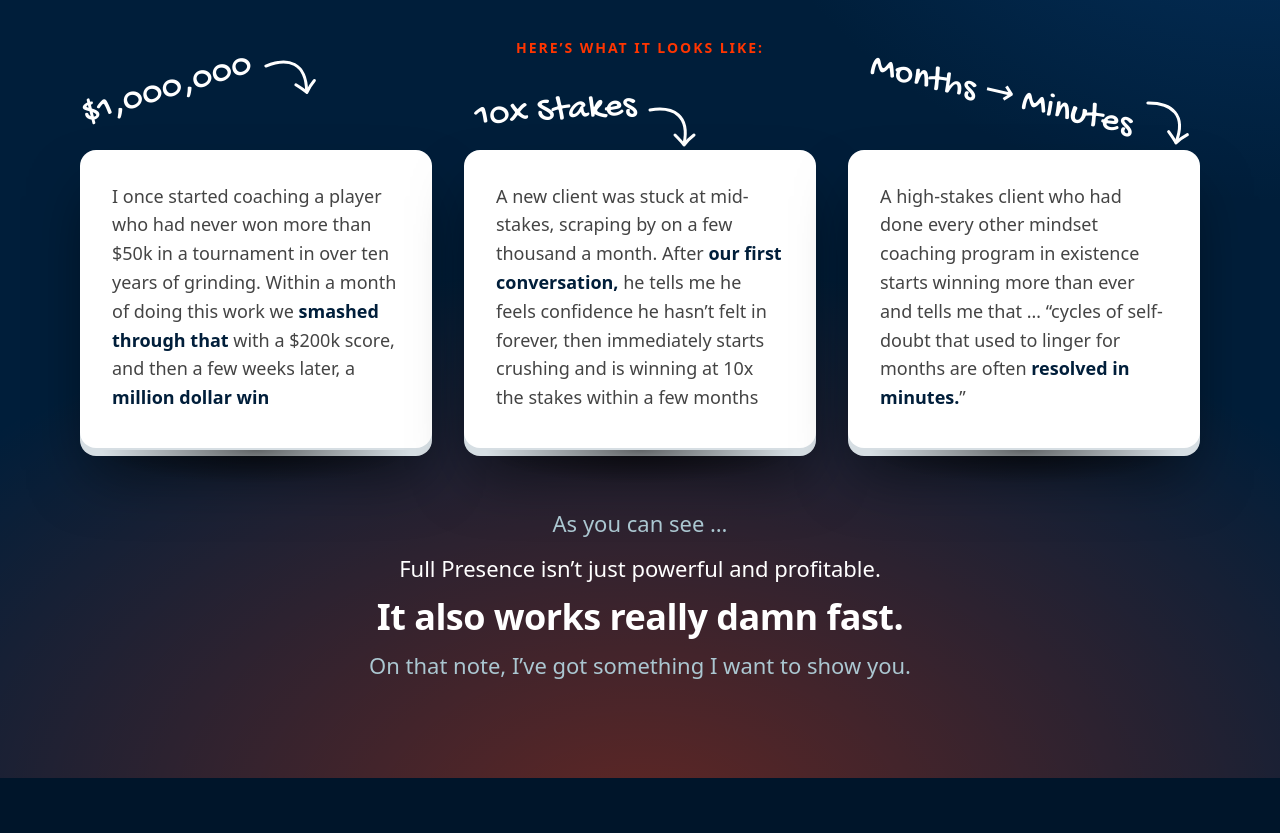
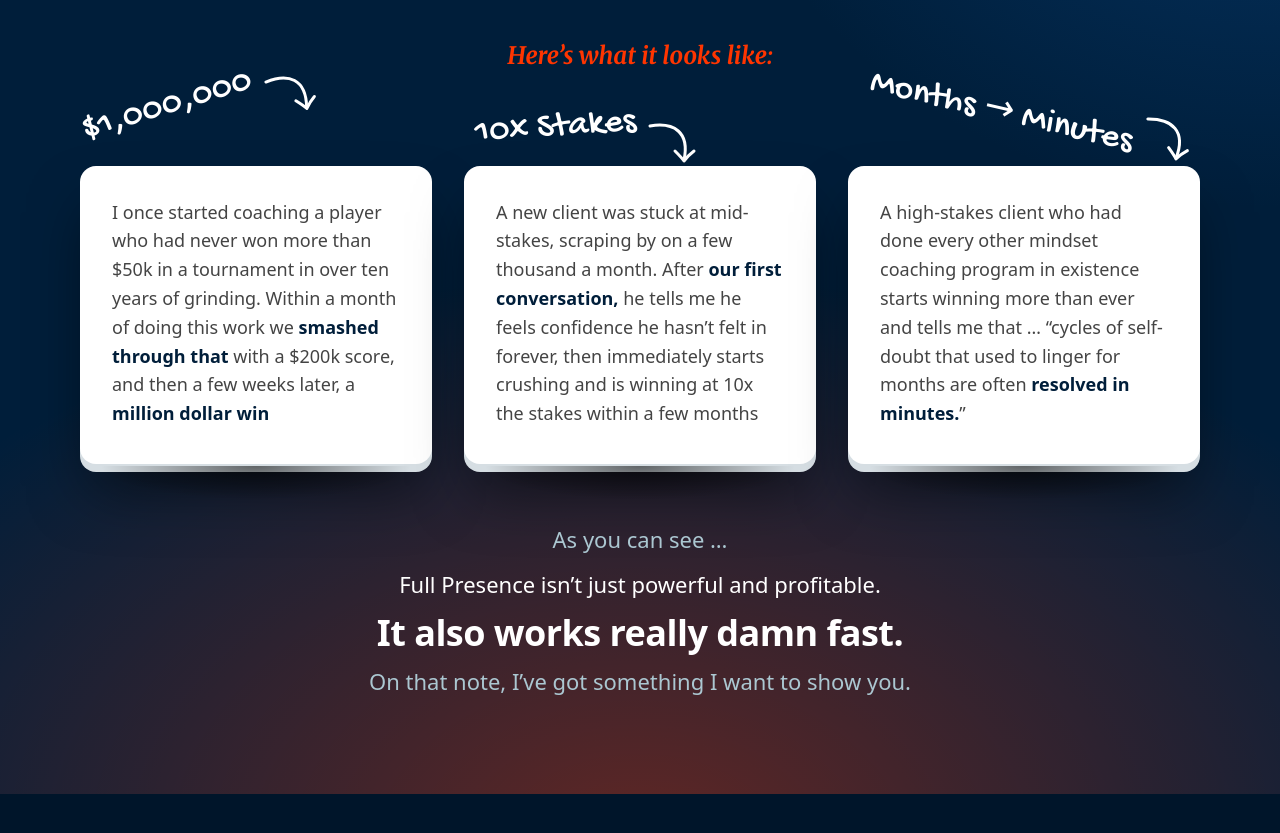
Before and after one commit to anbrutog/claude-projects, a plain HTML site: page jason/site/index.html in a window 1280 px wide. Shown: the part 5274-6107 px from the top of the page. Drawn offline with Linux system fonts and the light colour scheme; a web font is replaced by a local one.

Commit message:
style: Here's what it looks like in Merriweather italic
Co-Authored-By: Claude Opus 5.5 <noreply@anthropic.com>

```diff
--- a/jason/site/index.html
+++ b/jason/site/index.html
@@ -126,6 +126,7 @@ strong{font-weight:700}
 /* ===== Letter ===== */
 .salute{font-weight:700;font-size:26px;color:#001E3A}
 .serif{font-family:"Merriweather",Georgia,serif;font-style:italic;font-weight:700;letter-spacing:0}
+.eyebrow.looks-k{text-transform:none;font-size:24px}
 .sub{font-weight:800;font-size:34px;line-height:1.15;letter-spacing:-.015em;color:#001E3A;padding-top:26px}
 .pull{display:flex;flex-direction:column;align-items:center;gap:14px;background:#FFF0EB;border:2px dashed #FF3500;border-radius:8px;padding:36px 32px 40px;margin:14px 0}
 .pull-q{margin:0;font-family:'Merriweather',Georgia,serif;font-style:italic;font-weight:700;font-size:44px;line-height:1.25;letter-spacing:-.01em;color:#001E3A;text-align:center}
@@ -534,7 +535,7 @@ strong{font-weight:700}
       <div class="b">Full Presence Is a Skill …</div>
       <div class="c">And It Can Be Trained</div>
     </div>
-    <div class="doodle-wrap center"><div class="eyebrow">Here’s what it looks like:</div></div>
+    <div class="doodle-wrap center"><div class="eyebrow serif looks-k">Here’s what it looks like:</div></div>
     <div class="cases" style="text-align:left">
       <div class="case-wrap">
         <div class="hand-row tilt-l"><div class="hand">$1,000,000</div><svg class="hand-arrow" width="54" height="52" viewBox="0 0 54 52" fill="none" aria-hidden="true"><path d="M6 8 C 30 4, 46 14, 40 42" stroke="#FFFFFF" stroke-width="3" stroke-linecap="round" stroke-linejoin="round"/><path d="M31 33 C 35 37, 38 40, 40 43 C 43 39, 46 36, 50 33" stroke="#FFFFFF" stroke-width="3" stroke-linecap="round" stroke-linejoin="round"/></svg></div>
```
Also changed, not shown: 2 other files.
